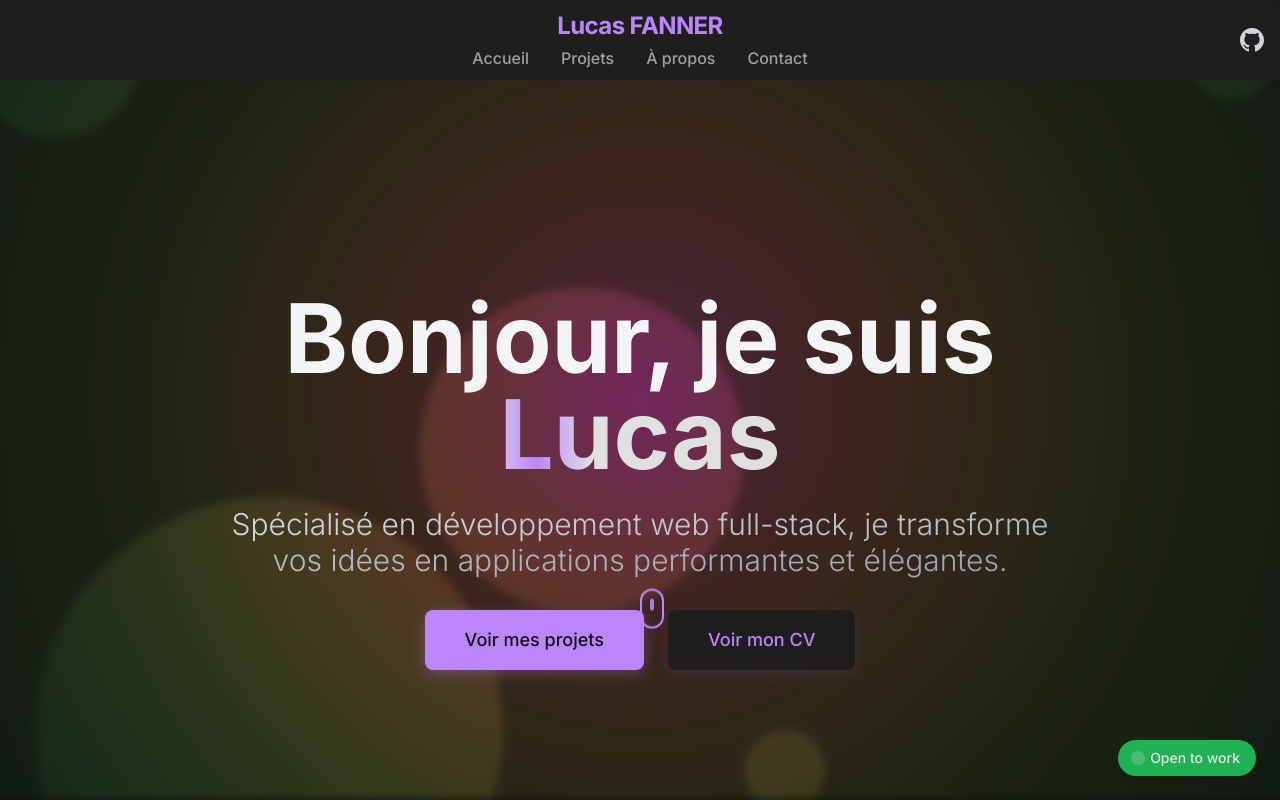
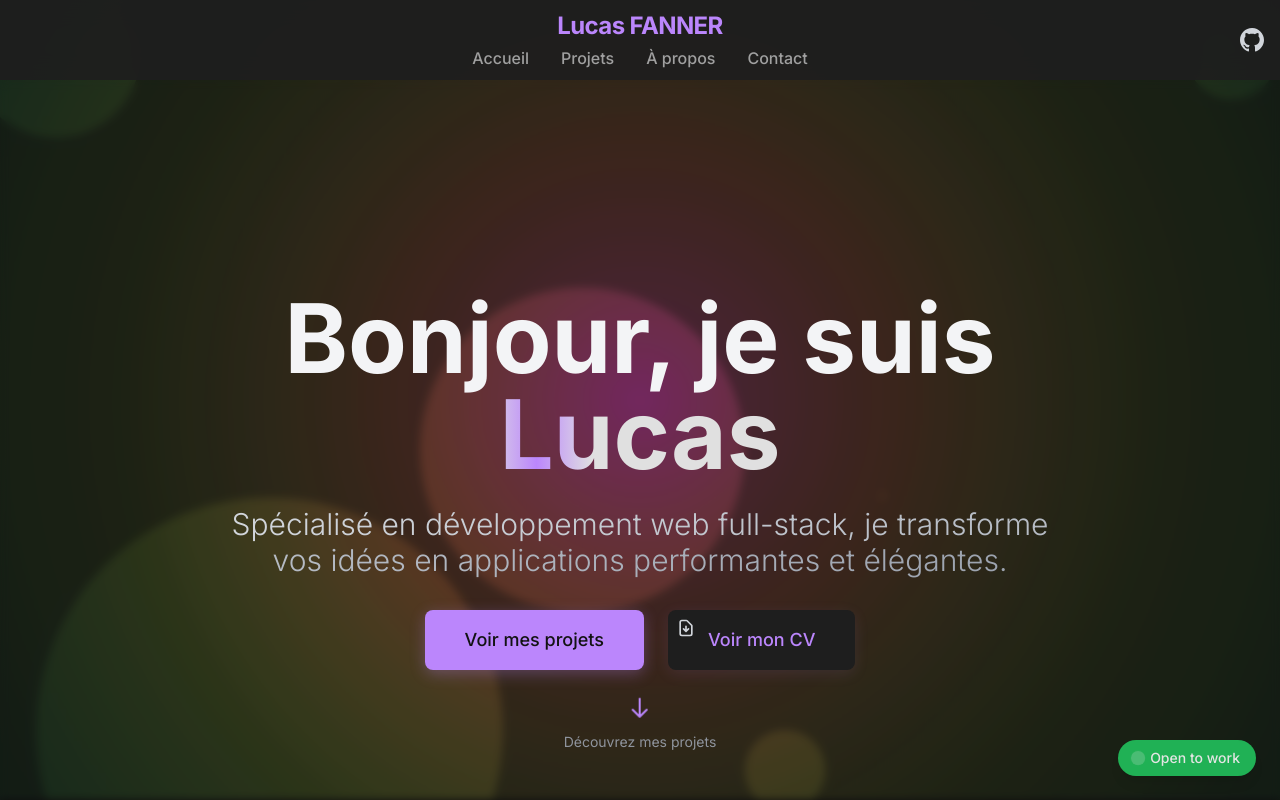
Before and after one commit to xentee/portfolio, a React (Vite) app: page / in a window 1280 px wide. Shown: the top 800 px of the page. Built offline with nearby package versions, Linux system fonts and the light colour scheme.

Commit message:
ajout indicateur scroll dans le hero

```diff
--- a/src/App.jsx
+++ b/src/App.jsx
@@ -81,17 +81,44 @@ function HomePage() {
                   target="_blank"
                   rel="noopener noreferrer"
                 >
+                  <svg
+                    className="absolute top-2 left-2 w-5 h-5 text-gray-300 group-hover:text-accent transition-colors duration-300"
+                    fill="none"
+                    stroke="currentColor"
+                    viewBox="0 0 24 24"
+                  >
+                    <path
+                      strokeLinecap="round"
+                      strokeLinejoin="round"
+                      strokeWidth={2}
+                      d="M12 10v6m0 0l-3-3m3 3l3-3m2 8H7a2 2 0 01-2-2V5a2 2 0 012-2h5.586a1 1 0 01.707.293l5.414 5.414a1 1 0 01.293.707V19a2 2 0 01-2 2z"
+                    />
+                  </svg>
                   <span className="relative z-10">Voir mon CV</span>
                   <div className="absolute inset-0 bg-gradient-to-r from-primary-400 to-accent transform scale-x-0 group-hover:scale-x-100 transition-transform duration-500 origin-left"></div>
                 </a>
               </div>
 
-              <div className="absolute bottom-8 left-1/2 transform -translate-x-1/2 animate-bounce-slow">
-                <div className="w-6 h-10 border-2 border-accent rounded-full flex justify-center">
-                  <div className="w-1 h-3 bg-accent rounded-full mt-2 animate-pulse"></div>
-                </div>
-              </div>
             </div>
+          </div>
+
+          <div className="absolute bottom-32 left-1/2 transform -translate-x-1/2 text-center">
+            <svg
+              className="w-6 h-6 text-accent mx-auto mb-2 animate-bounce"
+              fill="none"
+              stroke="currentColor"
+              viewBox="0 0 24 24"
+            >
+              <path
+                strokeLinecap="round"
+                strokeLinejoin="round"
+                strokeWidth={2}
+                d="M19 14l-7 7m0 0l-7-7m7 7V3"
+              />
+            </svg>
+            <p className="text-sm text-gray-400 animate-pulse">
+              Découvrez mes projets
+            </p>
           </div>
         </section>
 
```
